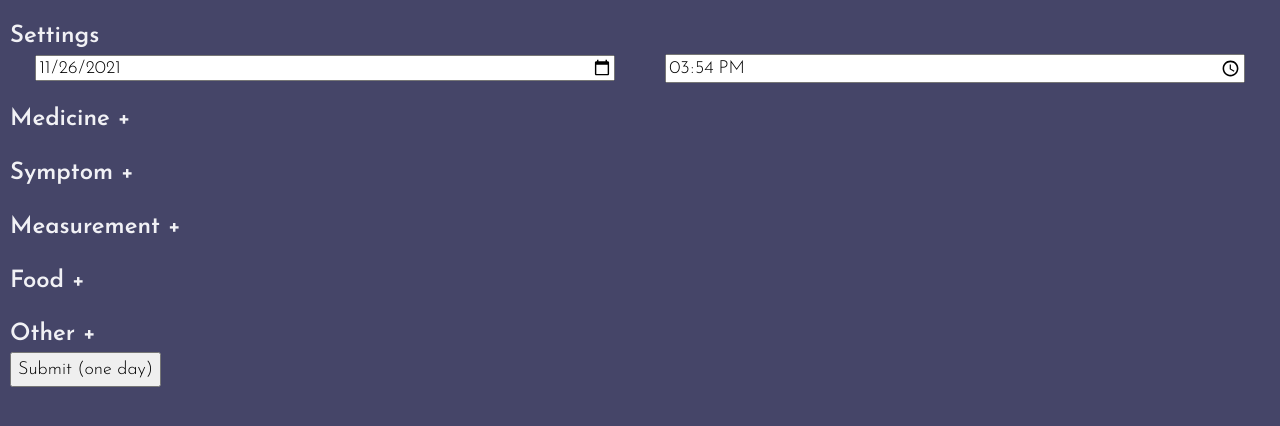
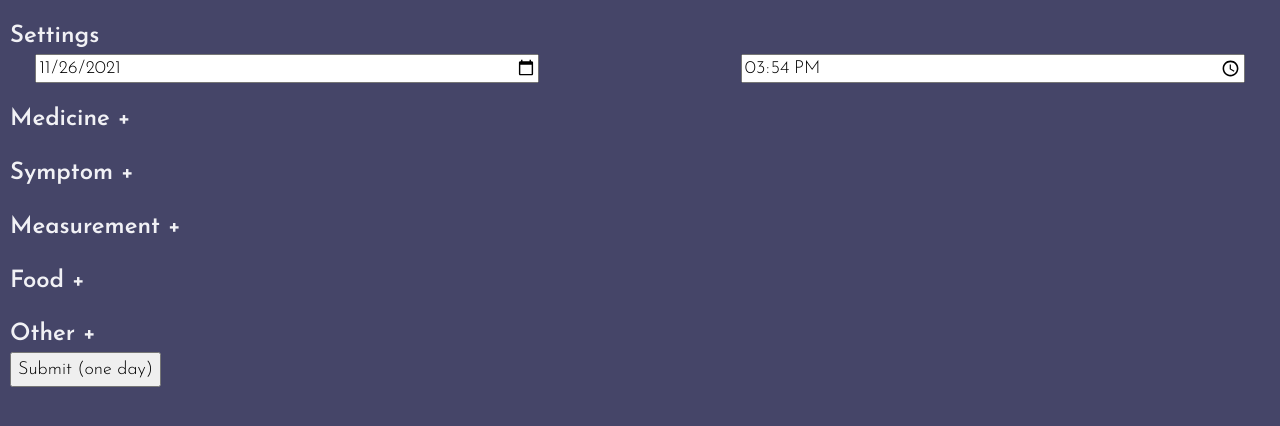
Before and after one commit to AronKuch/heact, a React (Create React App) app: page / in a window 1280 px wide. Shown: the top 426 px of the page. Built offline with nearby package versions, Linux system fonts and the light colour scheme.

Commit message:
Fixes class/className error. Uses flex CSS for Date/Time inputs

```diff
--- a/src/components/sections.js
+++ b/src/components/sections.js
@@ -17,14 +17,14 @@ export const When = () => {
         type="date"
         id="Date"
         name="Date"
-        class="whenput"
+        className="whenput"
         defaultValue={now.toISOString().substr(0, 10)}
       />
       <input
         type="time"
         id="Time"
         name="Time"
-        class="whenput"
+        className="whenput"
         defaultValue={now.toTimeString().substr(0, 5)}
       />
     </div>
--- a/src/index.css
+++ b/src/index.css
@@ -12,6 +12,7 @@ body {
   font-family: "Josefin Sans", sans-serif;
   -webkit-font-smoothing: antialiased;
   background-color: #454568; /*https://coolors.co/454568-f1f1f5-ffc145-ff6b6c-514b23*/
+  /* May want to consider Veri Peri 6667AB, the Pantone color of the year for 2022 */
   color: #f1f1f5;
   padding-left: 10px;
   padding-right: 10px;
@@ -60,8 +61,20 @@ input[type="number"] {
   -moz-appearance: textfield;
 }
 
+div.when {
+  display: flex;
+  justify-content: space-between;
+}
+
 input.whenput {
-  width: 46%;
+  width: 40%;
+}
+
+textarea {
+  width: 96%;
+  margin-left: 2%;
+  margin-right: 2%;
+  height: 4em;
 }
 
 button {
```
